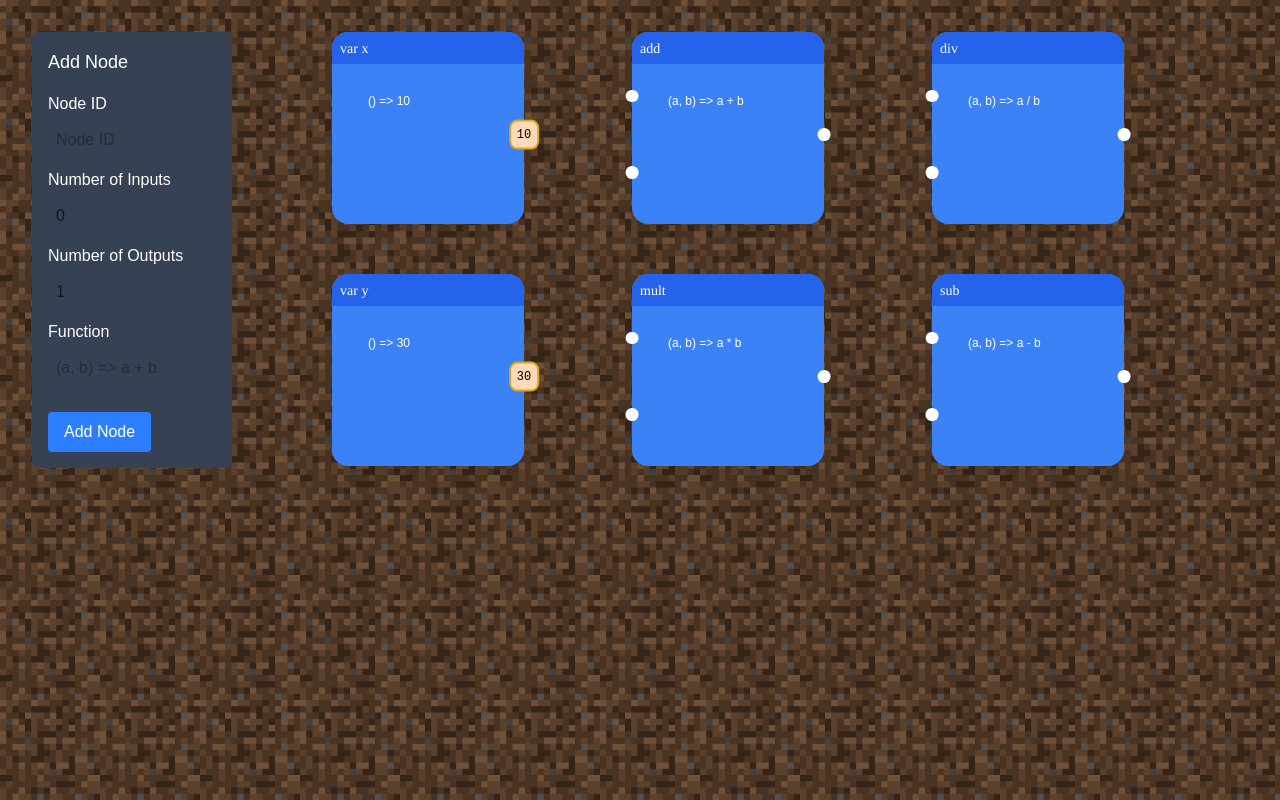
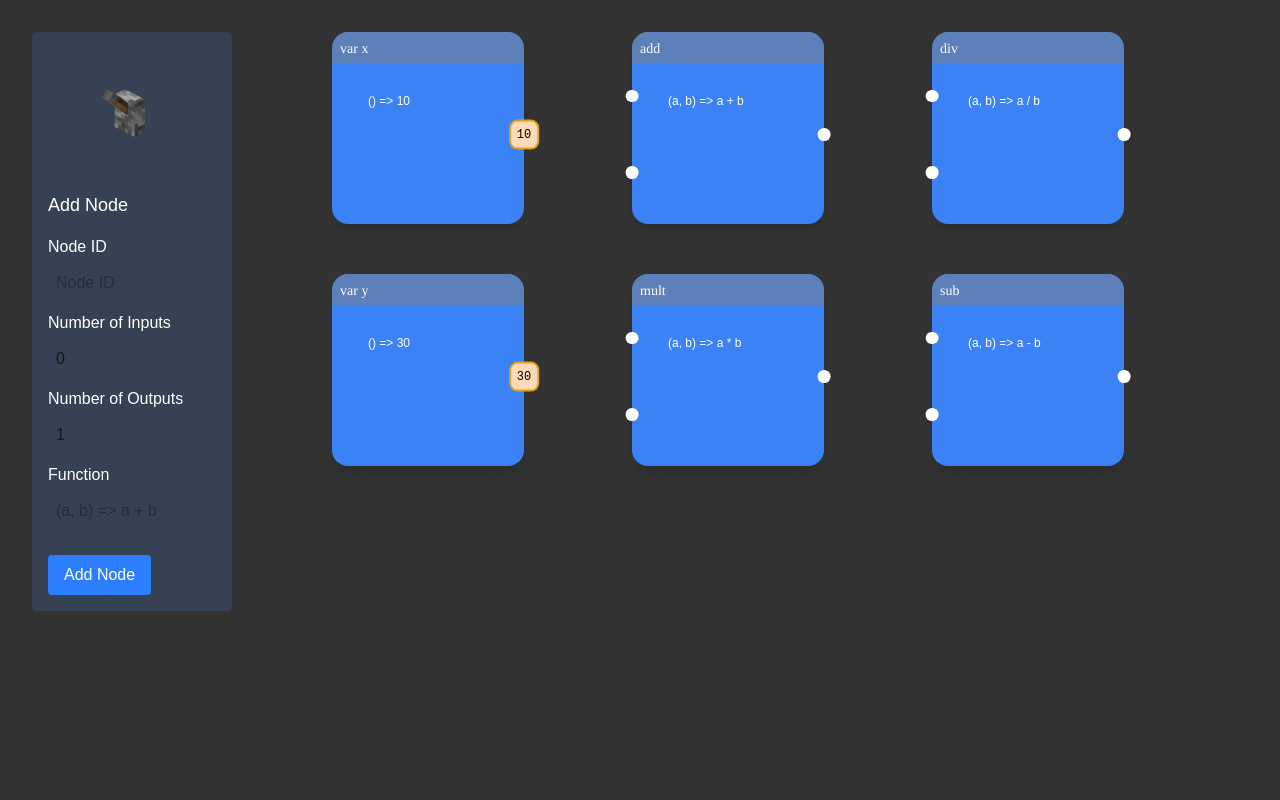
Before and after one commit to Dandandooo/BlackBox-Studio, a Next.js app in the folder backup/: page / in a window 1280 px wide. Built offline with nearby package versions, Linux system fonts and the light colour scheme.

Commit message:
Add minecraft theme toggle

```diff
--- a/backup/src/app/DraggableBox.css
+++ b/backup/src/app/DraggableBox.css
@@ -15,6 +15,10 @@
     background-repeat: no-repeat;
 }
 
+.drag-handle.header {
+  opacity: 0.5 !important;
+}
+
 .drag-handle {
   font-family:'Monocraft', Times, serif;
   cursor: move;
@@ -23,7 +27,7 @@
   left: 0;
   right: 0;
   height: 2rem; /* h-8 */
-  background-color: rgb(37, 99, 235); /* bg-blue-600 */
+  background-color: rgb(128, 128, 128, 0.5); /* bg-blue-600 */
   border-top-left-radius: 1rem; /* rounded-t-2xl */
   border-top-right-radius: 1rem;
   display: flex;
--- a/backup/src/app/DraggableBox.tsx
+++ b/backup/src/app/DraggableBox.tsx
@@ -15,7 +15,8 @@ export default function DraggableBox({
   getConnectionStatus,
   inputValues = [],
   outputValues = [],
-  nodeFunction
+  nodeFunction,
+  toggleMinecraftClass
 }) {
   const nodeRef = useRef(null);
   const [position, setPosition] = useState(defaultPosition);
@@ -56,10 +57,10 @@ export default function DraggableBox({
       <div
         ref={nodeRef}
         data-node-id={nodeId}
-        className={`draggable-box ${className}`}
+        className={`draggable-box ${toggleMinecraftClass ? 'minecraft' : ''} ${className}`}
       >
         {/* Header Section with Text */}
-        <div className="drag-handle">
+        <div className={`drag-handle ${toggleMinecraftClass ? 'header' : ''}`}>
           <h3 className="drag-handle-title">{nodeId}</h3>
         </div>
 
--- a/backup/src/app/page.tsx
+++ b/backup/src/app/page.tsx
@@ -75,6 +75,13 @@ export default function NodeEditor() {
     nodeFunction: "",
   });
   const [error, setError] = useState("");
+
+  const [applyMinecraftStyle, setApplyMinecraftStyle] = useState(false); // State for toggling Minecraft style
+
+  // -- Toggle the Minecraft style
+  const toggleMinecraftStyle = () => {
+    setApplyMinecraftStyle(!applyMinecraftStyle);
+  };
 
   // -- Logic to compute node output
   const calculateNodeOutput = (node) => {
@@ -250,8 +257,10 @@ export default function NodeEditor() {
         width: "100vw",
         height: "100vh",
         // Dark overlay + repeating dirt.jpg (or your image):
-        backgroundImage:
-          'linear-gradient(rgba(0, 0, 0, 0.4), rgba(0, 0, 0, 0.4)), url("/dirt.jpg")',
+        backgroundImage: applyMinecraftStyle
+        ? 'linear-gradient(rgba(0, 0, 0, 0.4), rgba(0, 0, 0, 0.4)), url("/dirt.jpg")'
+        : 'none',
+        backgroundColor: applyMinecraftStyle ? 'transparent' : '#333',
         backgroundBlendMode: "multiply",
         backgroundRepeat: "repeat",
         // Adjust tile size to your preference:
@@ -279,6 +288,7 @@ export default function NodeEditor() {
                 inputValues={node.inputValues}
                 outputValues={node.outputValues}
                 nodeFunction={node.nodeFunction}
+                className={applyMinecraftStyle ? "minecraft" : ""}
               >
                 {node.id}
               </DraggableBox>
@@ -289,6 +299,13 @@ export default function NodeEditor() {
 
       {/* Floating form to add a new node, pinned top-left */}
       <div className="absolute top-8 left-8 bg-gray-700 p-4 rounded-md w-[200px]">
+      <button onClick={toggleMinecraftStyle} className="mt-4">
+        <img
+          src={applyMinecraftStyle ? "/lever_off.png" : "/lever_on.png"}
+          alt="Minecraft Lever"
+          className="w-30 h-30 transition-transform duration-200"
+        />
+      </button>
         <h2 className="text-white text-lg mb-4">Add Node</h2>
         <form onSubmit={handleAddNode}>
           <div className="mb-2">
```
Also changed, not shown: backup/public/lever_off.png (added), backup/public/lever_on.png (added).
